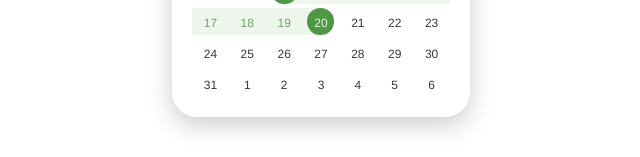
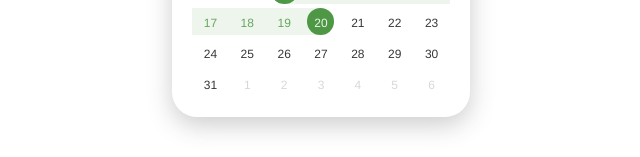
Before and after one commit to RoboWeb/VVStayBookingForm, a Vue app: page / in a window 1280 px wide. Both pictures are taken after a click on the icon 599 px from the left and 406 px from the top of the page. Shown: the part 640-797 px from the top of the page, without its empty margins (319-959 px from the left). Built offline with nearby package versions, Linux system fonts and the light colour scheme.

Commit message:
changing month on calendar page

```diff
--- a/src/components/Calendar.vue
+++ b/src/components/Calendar.vue
@@ -1,16 +1,16 @@
 <template>
   <div class="calendar-wrapper">
     <div class="pseudo-input month-switcher">
-      <icon-chevron chevron="left" class="btn btn-icon"></icon-chevron>
+      <icon-chevron chevron="left" class="btn btn-icon" @click="$emit('prev')"></icon-chevron>
       <span class="date month-year">
         <span class="date_displaying date_displaying-month">
-          {{ page.month.month.long }}
+          {{ page.monthOfPage.month.long }}
         </span>
         <span class="date_displaying date_displaying-year">
-          {{ page.month.year }}
+          {{ page.monthOfPage.year }}
         </span>
       </span>
-      <icon-chevron chevron="right" class="btn btn-icon"></icon-chevron>
+      <icon-chevron chevron="right" class="btn btn-icon" @click="$emit('next')"></icon-chevron>
     </div>
     <div class="week-days">
       <span class="week-days_day-name" v-for="day in now.weekDays.short">{{ day }}</span>
@@ -29,6 +29,7 @@
 
 <script>
 import DateTime from "./../services/datetime";
+import { computed } from 'vue';
 
 export default {
   name: "Calendar",
@@ -38,12 +39,15 @@ export default {
       required: true
     },
   },
-  setup(props) {
+  emits: ['next', 'prev'],
+  setup(props, { emit }) {
     const now = new DateTime();
 
-    const monthIndex = props.page.month.index;
-    const monthTimestamp = props.page.month.timestamp;
-    const year = props.page.month.year;
+console.log("props", props)
+
+    const monthIndex = computed(() => props.page.monthOfPage.monthIndex);
+    const monthTimestamp = computed(() => props.page.monthOfPage.timestamp);
+    const year = computed(() => props.page.monthOfPage.year);
     const reservation = props.page.reservation;
 
     // when the accessibility feature will be available
@@ -53,8 +57,11 @@ export default {
     const isSelected = day => day.date >= reservation.begin.date && day.date <= reservation.end.date;
     const isBegin = day => day.date === reservation.begin.date;
     const isEnd = day => day.date === reservation.end.date;
-    const isPrevDate = day => day.timestamp < monthTimestamp && (day.year < year || day.month.index < monthIndex);
-    const isNextDate = day => day.timestamp > monthTimestamp && (day.month.index > monthIndex || day.year > year);
+    const isPrevDate = day => day.timestamp < monthTimestamp.value && (day.year < year.value || day.month.index < monthIndex.value);
+    const isNextDate = day => day.timestamp > monthTimestamp.value && (day.month.index > monthIndex.value || day.year > year.value);
+
+    // methods
+
 
     return {
       now,
--- a/src/components/StayBookingForm.vue
+++ b/src/components/StayBookingForm.vue
@@ -23,14 +23,14 @@
                     <span class="date">{{ endDate.day.numeric }} {{ endDate.month.short }} {{ endDate.year }}</span>
                     <icon-times class="btn btn-icon btn-small"></icon-times>
                 </div>
-                <calendar v-if="calendarVisible" :page="calendarPage" ></calendar>
+                <calendar v-if="calendarVisible" :page="calendarPage" @next="setNextPage" @prev="setPrevPage" ></calendar>
             </div>
         </div>
     </div>
 </template>
 
 <script>
-import { ref, reactive, computed, onMounted } from 'vue';
+import { ref, reactive, computed, watch } from 'vue';
 import DateTime from "./../services/datetime";
 import CalendarPage from "./../services/calendar";
 import ratingStars from './parts/ratingStars.vue';
@@ -73,22 +73,48 @@ export default {
     },
     setup(props, { emit }) {
         const calendarVisible = ref(false);
+        const calendarPageMonth = ref(null);
 
         const beginDate = computed(() => new DateTime(props.reservation.begin));
         const endDate = computed(() => new DateTime(props.reservation.end));
+        const monthOfPage = computed(() => calendarPageMonth.value || beginDate.value);
+        const daysOnPage = computed(() => CalendarPage(monthOfPage.value));
 
-        const calendarPage = {
-            days: CalendarPage(beginDate.value),
-            month: new DateTime(beginDate.value.year, beginDate.value.monthIndex, 1, 12),
+
+        const calendarPage = reactive({
+            days: daysOnPage.value,
+            monthOfPage: monthOfPage.value,
             unavailable: [],
             reservation: {
                 begin: beginDate.value,
                 end: endDate.value
             }
-        };
+        });
         // emits
         const confirmReservation = () => {
             emit('reserve', { begin: beginDate.value.ISODate, end: endDate.value.ISODate });
+        }
+
+        // watchers
+        watch(calendarVisible, (visible, prev) => {
+            if (prev) {
+                calendarPageMonth.value = null;
+                setPage(beginDate.value);
+            }
+        })
+
+        // methods
+        const setPage = newDate => {
+            calendarPageMonth.value = newDate;
+            calendarPage.monthOfPage = monthOfPage.value;
+            calendarPage.days = daysOnPage.value;
+        }
+        const setNextPage = () => {
+            setPage(new DateTime(monthOfPage.value.year, monthOfPage.value.monthIndex + 1, 1, 12));
+        }
+
+        const setPrevPage = () => {
+            setPage(new DateTime(monthOfPage.value.year, monthOfPage.value.monthIndex - 1, 1, 12));
         }
 
         return {
@@ -96,7 +122,9 @@ export default {
             calendarPage,
             beginDate,
             endDate,
-            confirmReservation
+            confirmReservation,
+            setNextPage,
+            setPrevPage
         }
     }
 }
```
